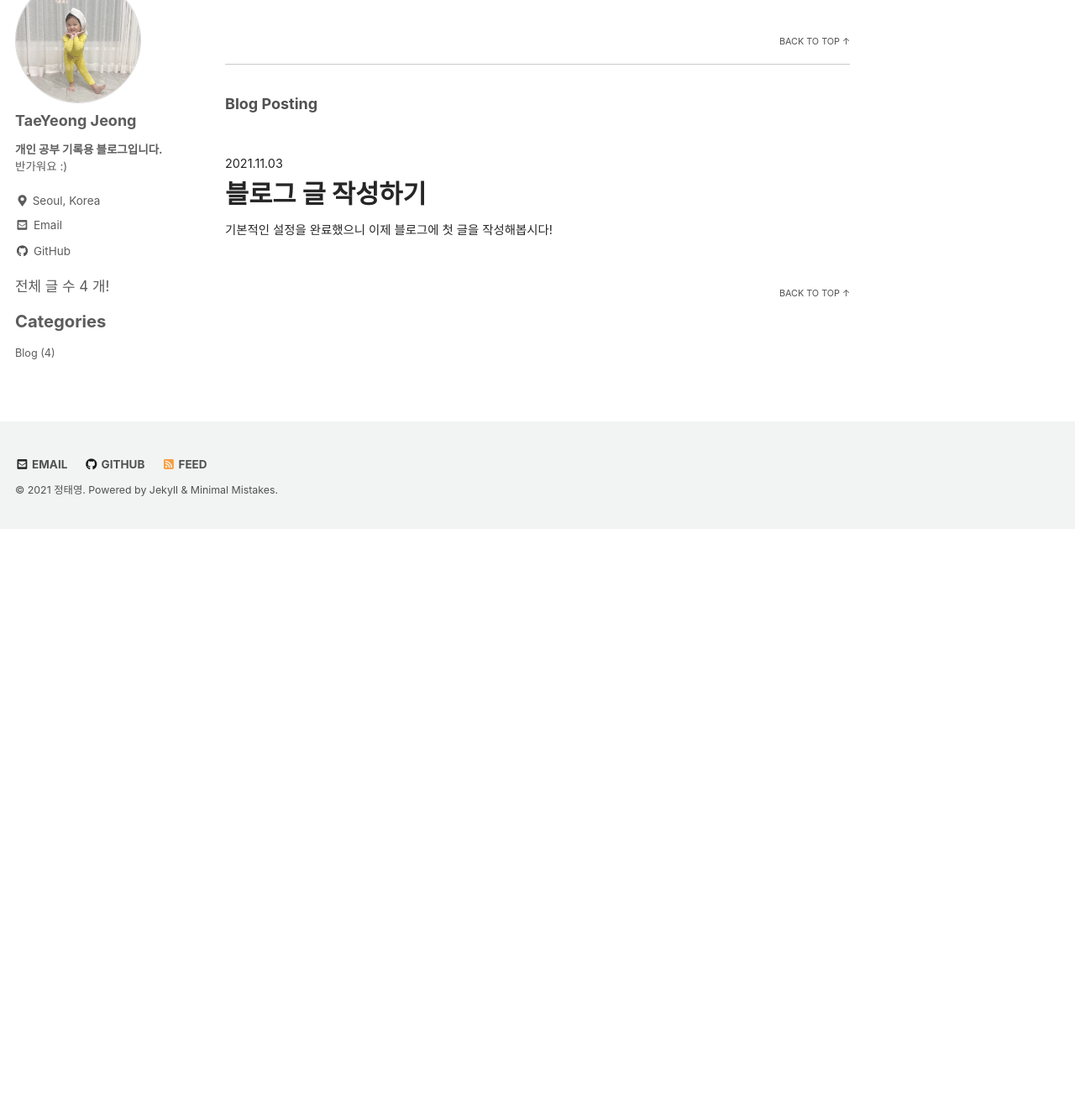
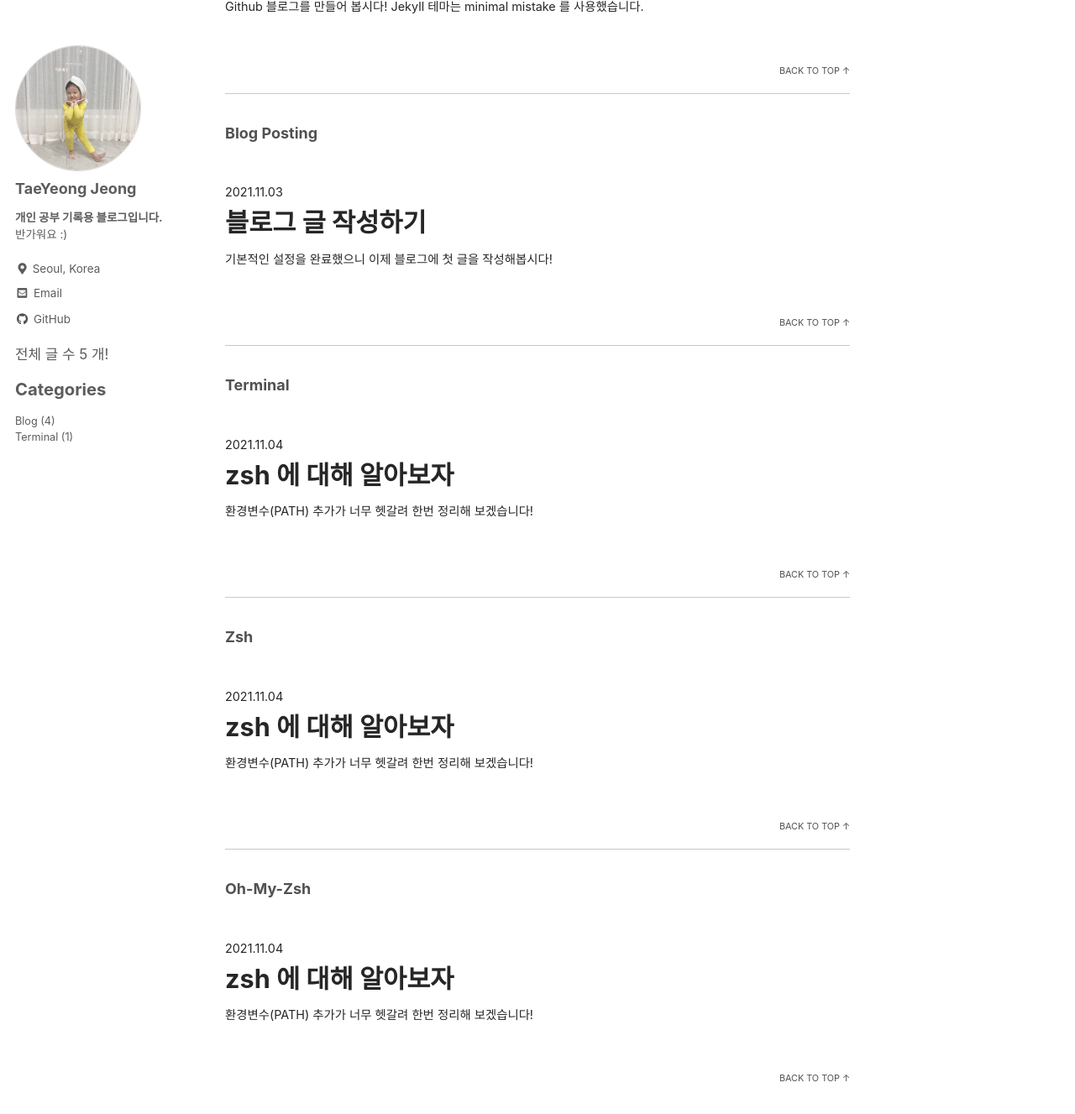
Before and after one commit to dev-taeyeong/test-blog, a Jekyll site: the page built from _pages/tags.md, in a window 1280 px wide and 1400 px high, scrolled down 4113 px. Shown: the top 1327 px of the window at 84% size. Built offline with Jekyll 4.4.1, drawn with Linux system fonts in a browser that asks for light colours; cached includes are drawn as plain includes; some web fonts are replaced; before the commit the page ends 4743 px from its top, so only the background shows below that; some of the changed text lies outside the part shown.

Commit message:
zsh 게시물 업로드

````diff
--- a/_posts/Github_Blog/2021-11-01-make-blog-1.md
+++ b/_posts/Github_Blog/2021-11-01-make-blog-1.md
@@ -18,7 +18,7 @@ toc_sticky: true
 # share: false
 
 date: 2021-11-01
-last_modified_at: 2021-11-03
+last_modified_at: 2021-11-04
 ---
 
 <br>
@@ -36,10 +36,6 @@ ex) 1day1commit.github.io
 <br>
 
 # 2. 생성한 Repository 를 Local 환경으로 Clone 하기
-
-이렇게 하지 않고 그냥 바로 원하는 테마를 **fork** 해 온 뒤에 **remote** 해도 상관없을 것 같습니다.
-저는 처음 본 게시물을 따라하느라 이렇게 했는데 자신의 깃허브 계정 이름.github.io 폴더에 원하는 Jekyll 테마 파일들을 넣기만 하면 되니까 편한대로 하시면 될 것 같습니다!
-{: .notice}
 
 여기서 부터는 컴퓨터에 git 이 설치되어 있어야 합니다! 없으신 분들은 설치하고 진행하시면 됩니다.
 {: .notice--warning}
--- /dev/null
+++ b/_posts/Terminal/2021-11-04-zsh.md
@@ -0,0 +1,98 @@
+---
+title: 'zsh 에 대해 알아보자'
+excerpt: '환경변수(PATH) 추가가 너무 헷갈려 한번 정리해 보겠습니다!'
+
+categories:
+  - Terminal
+
+tags:
+  - [Terminal, Zsh, Oh-My-Zsh]
+
+# author_profile: false # 왼쪽부분 프로필을 띄울 것인지
+
+toc: ture
+# toc_label: '1'
+# toc_icon:
+toc_sticky: true
+
+# share: false
+
+date: 2021-11-04
+last_modified_at: 2021-11-04
+---
+
+<br>
+<br>
+
+# 환경변수(PATH) 란?
+
+맥 운영체제에서 터미널을 사용해 프로그램을 설치할 때 **PATH** 를 추가하기 위한 작업을 해왔습니다.
+이때까지 그냥 하라는 대로 입력만 하다보니 자세한 내용을 알지 못했는데 이번에 블로그를 만들며 Ruby 를 설치하다가 궁금증이 생겨 한 번 알아보았습니다.
+
+맥 운영체제를 사용하고 있을 때 터미널에서 작업을 해야하는 경우 프로그램을 실행할 때마다 항상 경로를 포함해서 적어주어야 합니다. (몰랐습니다..ㅎ)
+
+그런데 **환경변수(PATH)** 를 추가하면 매번 실행파일의 경로까지 일일이 적을 필요가 없어집니다.
+
+이제 환경변수를 추가해 보겠습니다.
+
+<br>
+
+# 환경변수 추가하기
+
+## 1. 터미널을 실행한 뒤 홈 경로로 이동
+
+보통 터미널을 실행하면 홈 경로이지만 아니신 분들은 `cd ~` 명령을 입력하면 홈경로로 이동할 수 있습니다.
+
+<img width="564" alt="스크린샷 2021-11-04 오후 12 41 54" src="https://user-images.githubusercontent.com/87692499/140254390-bb477754-438d-4111-aeab-2e49b9cd20c7.png">
+
+## 2. 사용중인 쉘 알아보기
+
+터미널에 `echo $SHELL` 을 입력해보고 결과가 Bash 이면 **bash 쉘**, bin/zsh 이면 **zsh 쉘** 입니다.
+
+bash 쉘은 ~/.bash_profile 이나 ~/.bashrc 를 수정하면 되고
+zsh 쉘은 ~/.zshrc 파일을 수정하면 됩니다!
+
+<br>
+
+## 3. 환경변수 추가하기
+
+```
+vi ~/.zshrc
+```
+
+명령으로 .zshrc 파일을 수정할 수 있습니다.
+
+vi 를 사용해 본 적이 없으신 분들은 VS Code 를 사용하신다면 `code ~/.zshrc` 명령을 사용하시면 VS Code 에서 쉽게 편집이 가능합니다!
+{: .notice--info}
+
+.zshrc 파일 맨 밑에
+
+```
+export PATH="$PATH: ~/DOWNLOADS/flutter/bin"
+```
+
+를 추가해주면 됩니다!
+
+위 코드는 예시이고 `$PATH:` 오른쪽에 원하는 환경변수를 적어주면 됩니다.
+{: .notice}
+
+<br>
+
+## 4. 설정 적용하기
+
+터미널을 껏다 켜도 적용이 되지만 바로 적용해봅시다.
+
+```
+source ~/.zshrc
+```
+
+<br>
+
+이제 환경변수 편집이 끝났습니다!
+환경변수가 제대로 편집되었는지 확인해 봅시다.
+
+```
+echo $PATH
+```
+
+맨 마지막에 입력한 경로가 있으면 끝!
````
